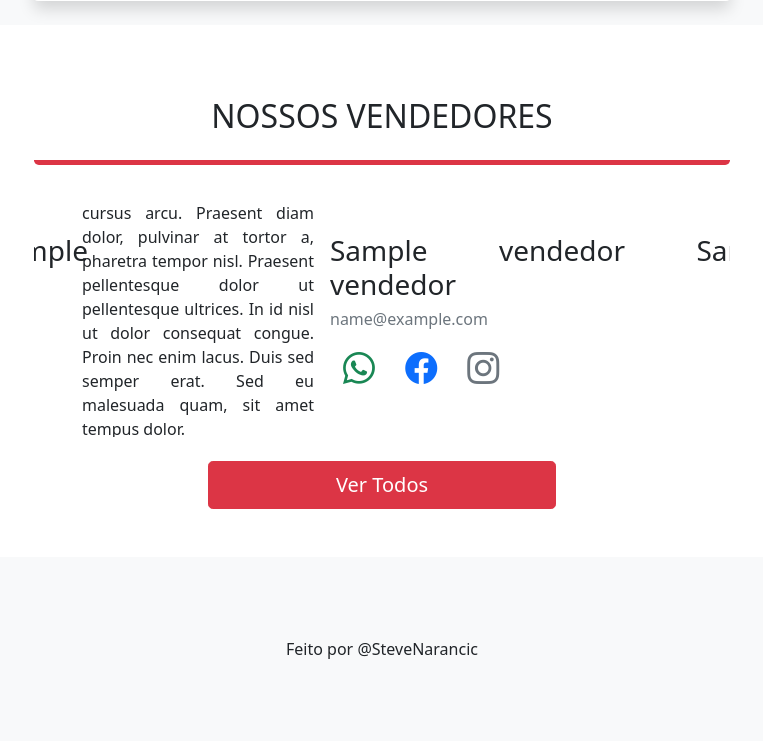
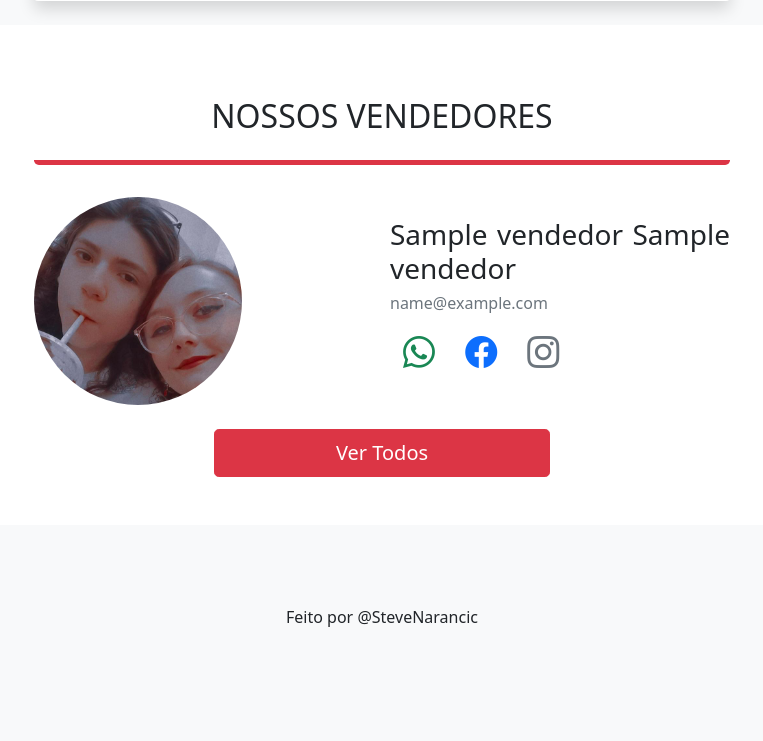
Before and after one commit to stevenarancic/sistema_vendedor, a PHP site: page / in a window 1280 px wide. Shown: the part 466-1207 px from the top of the page, without its empty margins (258-1021 px from the left). After the commit the page ends 1093 px from the top, so only its background shows below. Run offline with PHP 8.4, Linux system fonts and the light colour scheme; tables that the repository leaves empty or names only in its code hold one stand-in row (values such as "Sample post"); some libraries are stand-ins or nearby versions.

Commit message:
branch_carousel
adição de foto ao carousel.

```diff
--- a/index.php
+++ b/index.php
@@ -76,15 +76,16 @@ $vendedorDAO->readVendedor();
         <div class="container-fluid bg-white">
             <div class="container pt-4">
                 <h2 class="p-5 pb-4 text-uppercase border-bottom border-danger border-5 rounded-3 tw-bold " style="text-align: center;">Nossos Vendedores</h2>
+            </div>
+            <div class="container">
                 <div class="owl-carousel owl-theme bg-body pb-4 pt-4">
                     <?php foreach ($vendedorDAO->readVendedor() as $vendedor) { ?>
                         <div class="d-flex flex-row align-items-center" style="max-height: 15rem;">
-                            <div class="ms-5 col-4">
-                                <p style="text-align: justify;">
-                                    Cras ut eleifend ex, lobortis cursus arcu. Praesent diam dolor, pulvinar at tortor a, pharetra tempor nisl. Praesent pellentesque dolor ut pellentesque ultrices. In id nisl ut dolor consequat congue. Proin nec enim lacus. Duis sed semper erat. Sed eu malesuada quam, sit amet tempus dolor.
-                                </p>
+                            <!-- <div class="col-4" style="margin-left: 8%;"></div> -->
+                            <div class="col">
+                                <img src="assets/img/vendedores/profile.png" alt="Imagem" style="border-radius: 50%; width: 13rem!important; height: 13rem!important;">
                             </div>
-                            <div class="ms-3 col-8 ms-2" style="text-align: justify;">
+                            <div class="ms-3 col ms-2" style="text-align: justify;">
                                 <h3>
                                     <?= $vendedor['nome']; ?> <?= $vendedor['sobrenome']; ?>
                                 </h3>
@@ -107,10 +108,12 @@ $vendedorDAO->readVendedor();
                         </div>
                     <?php } ?>
                 </div>
-                <div class="d-grid gap-2 col-6 mx-auto pb-5">
-                    <a href="#" class="btn btn-danger btn-lg">
-                        Ver Todos
-                    </a>
+                <div class="container">
+                    <div class="d-grid gap-2 col-6 mx-auto pb-5">
+                        <a href="#" class="btn btn-danger btn-lg">
+                            Ver Todos
+                        </a>
+                    </div>
                 </div>
             </div>
         </div>
```
Also changed, not shown: assets/img/vendedores/profile.png (added).
